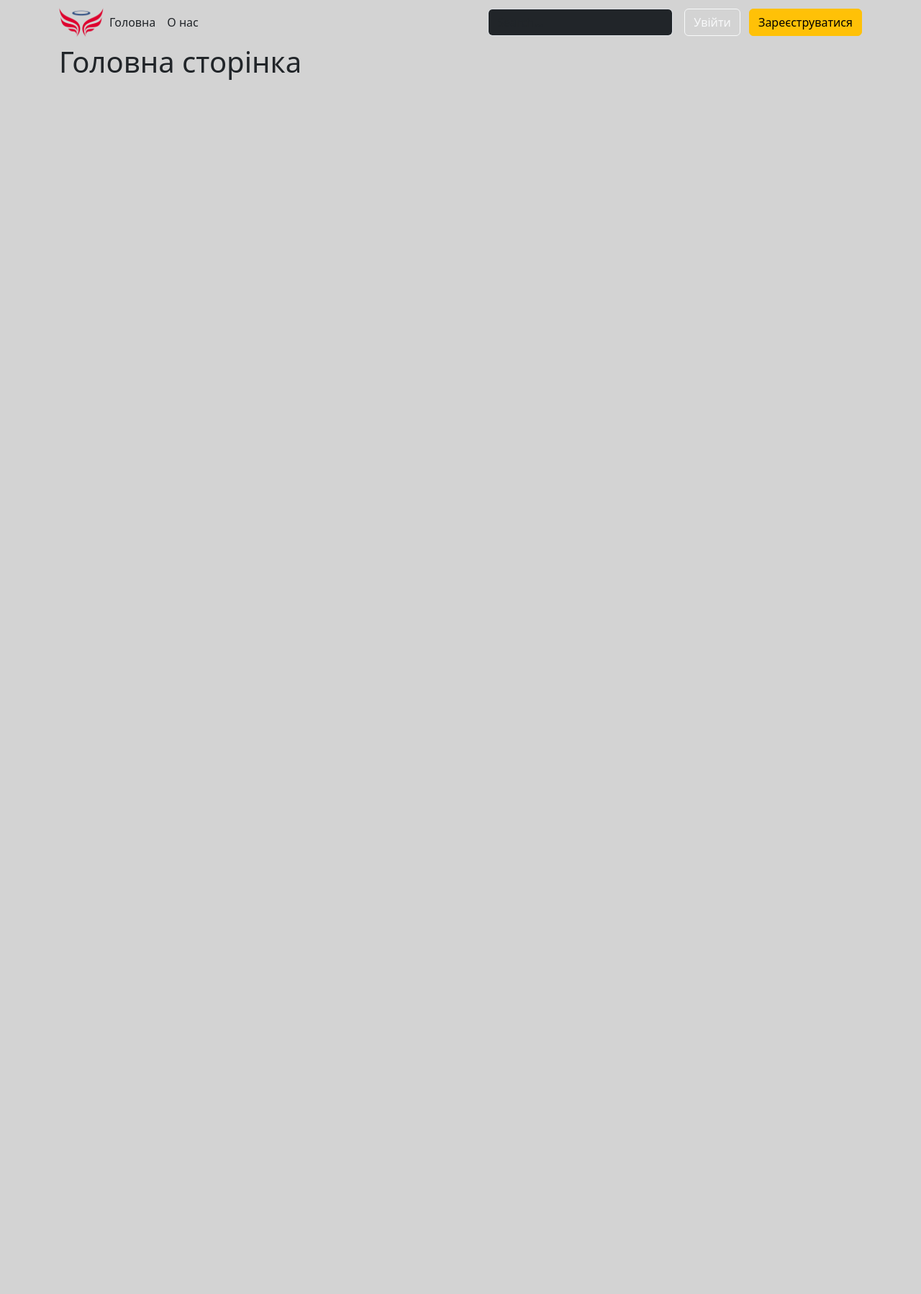
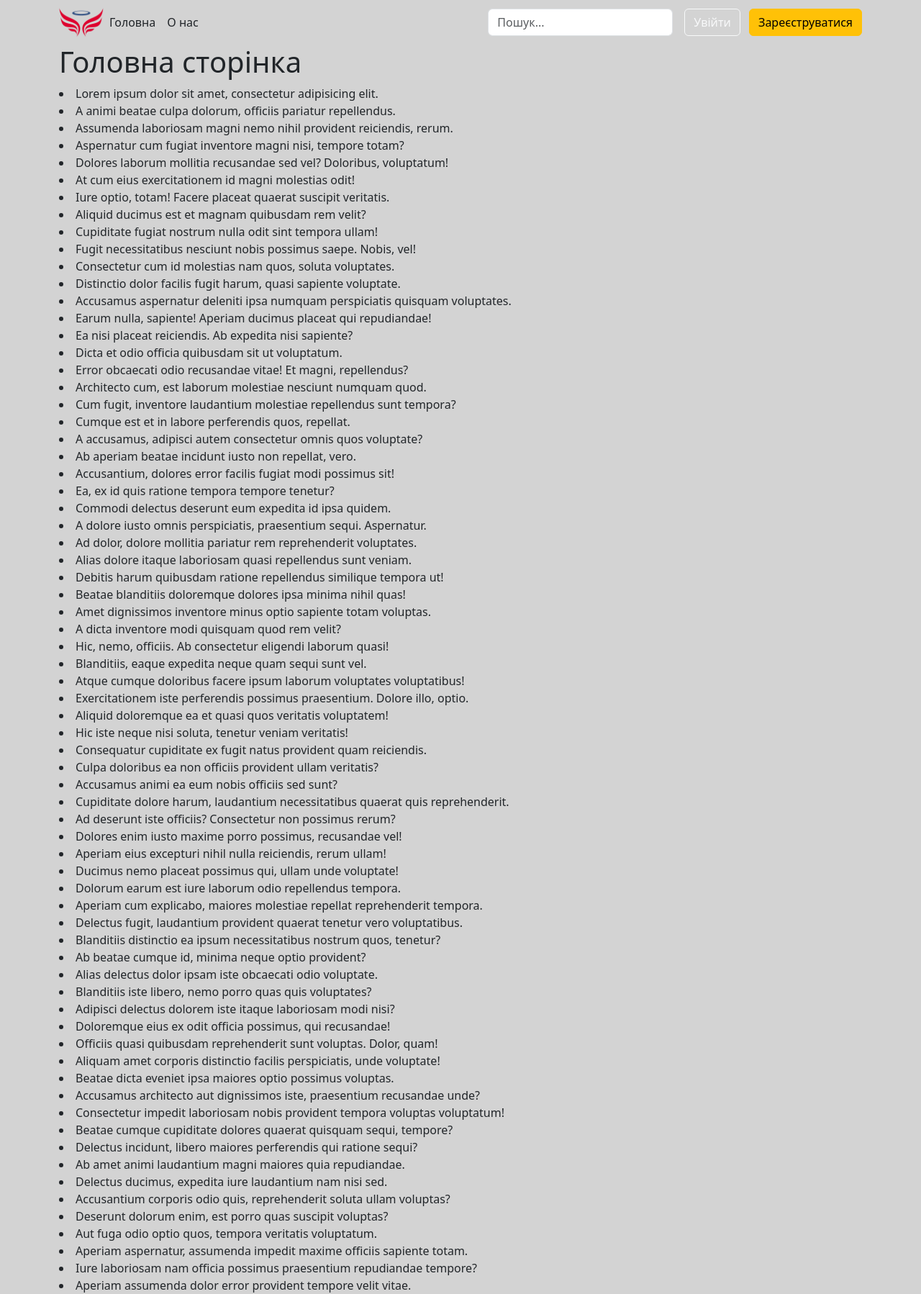
Before and after one commit to d-komissarchik/new_flask, a Flask app: page / in a window 1280 px wide. Shown: the whole page at 72% size. Before the commit the page ends 111 px from the top, so only its background shows below. Run offline with Flask 3, Linux system fonts and the light colour scheme.

```diff
--- a/static/css/main.css
+++ b/static/css/main.css
@@ -3,6 +3,12 @@ body {
 }
 
 /*HEADER*/
+.container{
+    position: sticky;
+    top: 0;
+    z-index: 1000;
+    background: lightgrey;
+}
 .header__img{
     height: 62px;
     width: 62px;
--- a/templates/base.html
+++ b/templates/base.html
@@ -20,7 +20,7 @@
         </ul>
 
         <form class="col-12 col-lg-auto mb-3 mb-lg-0 me-lg-3" role="search">
-          <input type="search" class="form-control form-control-dark text-bg-dark" placeholder="Search..." aria-label="Search">
+          <input type="search" class="form-control form-control-grey text-bg-grey" placeholder="Пошук..." aria-label="Search">
         </form>
 
         <div class="text-end">
--- a/templates/index.html
+++ b/templates/index.html
@@ -1,4 +1,75 @@
 {% extends 'base.html'%}
 
 {% block title %}index{% endblock %}
-{% block content %}<h1>Головна сторiнка</h1> {% endblock %}
+{% block content %}<h1>Головна сторiнка</h1>
+    <li>Lorem ipsum dolor sit amet, consectetur adipisicing elit.</li>
+    <li>A animi beatae culpa dolorum, officiis pariatur repellendus.</li>
+    <li>Assumenda laboriosam magni nemo nihil provident reiciendis, rerum.</li>
+    <li>Aspernatur cum fugiat inventore magni nisi, tempore totam?</li>
+    <li>Dolores laborum mollitia recusandae sed vel? Doloribus, voluptatum!</li>
+    <li>At cum eius exercitationem id magni molestias odit!</li>
+    <li>Iure optio, totam! Facere placeat quaerat suscipit veritatis.</li>
+    <li>Aliquid ducimus est et magnam quibusdam rem velit?</li>
+    <li>Cupiditate fugiat nostrum nulla odit sint tempora ullam!</li>
+    <li>Fugit necessitatibus nesciunt nobis possimus saepe. Nobis, vel!</li>
+    <li>Consectetur cum id molestias nam quos, soluta voluptates.</li>
+    <li>Distinctio dolor facilis fugit harum, quasi sapiente voluptate.</li>
+    <li>Accusamus aspernatur deleniti ipsa numquam perspiciatis quisquam voluptates.</li>
+    <li>Earum nulla, sapiente! Aperiam ducimus placeat qui repudiandae!</li>
+    <li>Ea nisi placeat reiciendis. Ab expedita nisi sapiente?</li>
+    <li>Dicta et odio officia quibusdam sit ut voluptatum.</li>
+    <li>Error obcaecati odio recusandae vitae! Et magni, repellendus?</li>
+    <li>Architecto cum, est laborum molestiae nesciunt numquam quod.</li>
+    <li>Cum fugit, inventore laudantium molestiae repellendus sunt tempora?</li>
+    <li>Cumque est et in labore perferendis quos, repellat.</li>
+    <li>A accusamus, adipisci autem consectetur omnis quos voluptate?</li>
+    <li>Ab aperiam beatae incidunt iusto non repellat, vero.</li>
+    <li>Accusantium, dolores error facilis fugiat modi possimus sit!</li>
+    <li>Ea, ex id quis ratione tempora tempore tenetur?</li>
+    <li>Commodi delectus deserunt eum expedita id ipsa quidem.</li>
+    <li>A dolore iusto omnis perspiciatis, praesentium sequi. Aspernatur.</li>
+    <li>Ad dolor, dolore mollitia pariatur rem reprehenderit voluptates.</li>
+    <li>Alias dolore itaque laboriosam quasi repellendus sunt veniam.</li>
+    <li>Debitis harum quibusdam ratione repellendus similique tempora ut!</li>
+    <li>Beatae blanditiis doloremque dolores ipsa minima nihil quas!</li>
+    <li>Amet dignissimos inventore minus optio sapiente totam voluptas.</li>
+    <li>A dicta inventore modi quisquam quod rem velit?</li>
+    <li>Hic, nemo, officiis. Ab consectetur eligendi laborum quasi!</li>
+    <li>Blanditiis, eaque expedita neque quam sequi sunt vel.</li>
+    <li>Atque cumque doloribus facere ipsum laborum voluptates voluptatibus!</li>
+    <li>Exercitationem iste perferendis possimus praesentium. Dolore illo, optio.</li>
+    <li>Aliquid doloremque ea et quasi quos veritatis voluptatem!</li>
+    <li>Hic iste neque nisi soluta, tenetur veniam veritatis!</li>
+    <li>Consequatur cupiditate ex fugit natus provident quam reiciendis.</li>
+    <li>Culpa doloribus ea non officiis provident ullam veritatis?</li>
+    <li>Accusamus animi ea eum nobis officiis sed sunt?</li>
+    <li>Cupiditate dolore harum, laudantium necessitatibus quaerat quis reprehenderit.</li>
+    <li>Ad deserunt iste officiis? Consectetur non possimus rerum?</li>
+    <li>Dolores enim iusto maxime porro possimus, recusandae vel!</li>
+    <li>Aperiam eius excepturi nihil nulla reiciendis, rerum ullam!</li>
+    <li>Ducimus nemo placeat possimus qui, ullam unde voluptate!</li>
+    <li>Dolorum earum est iure laborum odio repellendus tempora.</li>
+    <li>Aperiam cum explicabo, maiores molestiae repellat reprehenderit tempora.</li>
+    <li>Delectus fugit, laudantium provident quaerat tenetur vero voluptatibus.</li>
+    <li>Blanditiis distinctio ea ipsum necessitatibus nostrum quos, tenetur?</li>
+    <li>Ab beatae cumque id, minima neque optio provident?</li>
+    <li>Alias delectus dolor ipsam iste obcaecati odio voluptate.</li>
+    <li>Blanditiis iste libero, nemo porro quas quis voluptates?</li>
+    <li>Adipisci delectus dolorem iste itaque laboriosam modi nisi?</li>
+    <li>Doloremque eius ex odit officia possimus, qui recusandae!</li>
+    <li>Officiis quasi quibusdam reprehenderit sunt voluptas. Dolor, quam!</li>
+    <li>Aliquam amet corporis distinctio facilis perspiciatis, unde voluptate!</li>
+    <li>Beatae dicta eveniet ipsa maiores optio possimus voluptas.</li>
+    <li>Accusamus architecto aut dignissimos iste, praesentium recusandae unde?</li>
+    <li>Consectetur impedit laboriosam nobis provident tempora voluptas voluptatum!</li>
+    <li>Beatae cumque cupiditate dolores quaerat quisquam sequi, tempore?</li>
+    <li>Delectus incidunt, libero maiores perferendis qui ratione sequi?</li>
+    <li>Ab amet animi laudantium magni maiores quia repudiandae.</li>
+    <li>Delectus ducimus, expedita iure laudantium nam nisi sed.</li>
+    <li>Accusantium corporis odio quis, reprehenderit soluta ullam voluptas?</li>
+    <li>Deserunt dolorum enim, est porro quas suscipit voluptas?</li>
+    <li>Aut fuga odio optio quos, tempora veritatis voluptatum.</li>
+    <li>Aperiam aspernatur, assumenda impedit maxime officiis sapiente totam.</li>
+    <li>Iure laboriosam nam officia possimus praesentium repudiandae tempore?</li>
+    <li>Aperiam assumenda dolor error provident tempore velit vitae.</li>
+{% endblock %}
```
